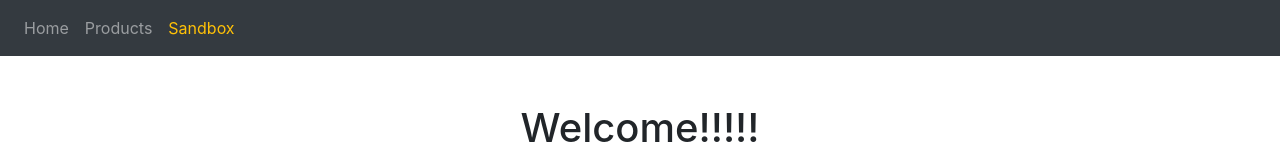
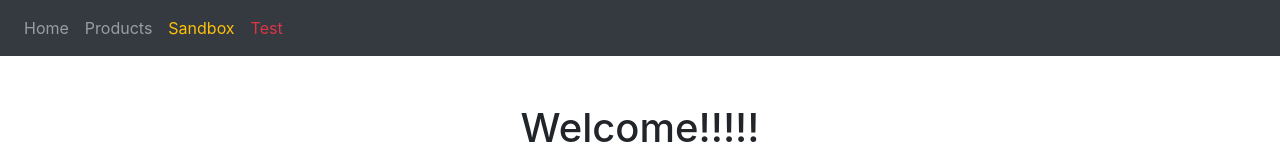
Before and after one commit to MehrdadKiani/React-Router-Example, a React (Create React App) app: page / in a window 1280 px wide. Shown: the top 160 px of the page. Built offline with nearby package versions, Linux system fonts and the light colour scheme.

Commit message:
Add new link

```diff
--- a/package.json
+++ b/package.json
@@ -1,10 +1,8 @@
 {
-  "name": "react-router-example",
+  "name": "reactrouterexample",
   "version": "1.0.0",
   "description": "",
-  "keywords": [
-    "react-router"
-  ],
+  "keywords": [],
   "main": "src/index.js",
   "dependencies": {
     "bootstrap": "4.5.0",
--- a/src/Components/Header.jsx
+++ b/src/Components/Header.jsx
@@ -16,6 +16,9 @@ class Header extends Component {
           <Nav.Link className="text-warning" href="https://codesandbox.io/s/github/MehrdadKiani/React-Router-Example">
             Sandbox
           </Nav.Link>
+          <Nav.Link className="text-danger">
+            Test
+          </Nav.Link>
         </Nav>
       </Navbar>
     );
```
